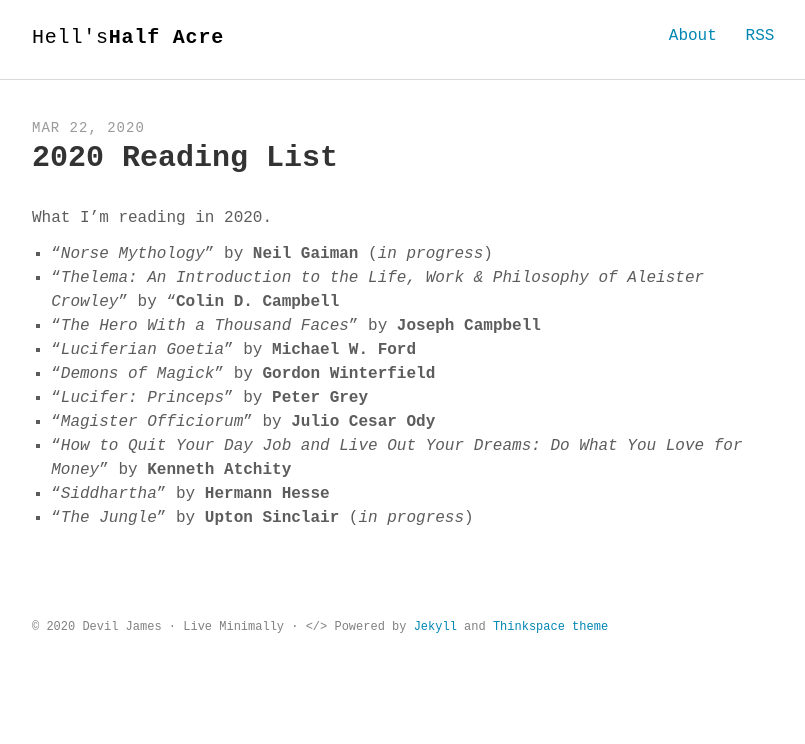
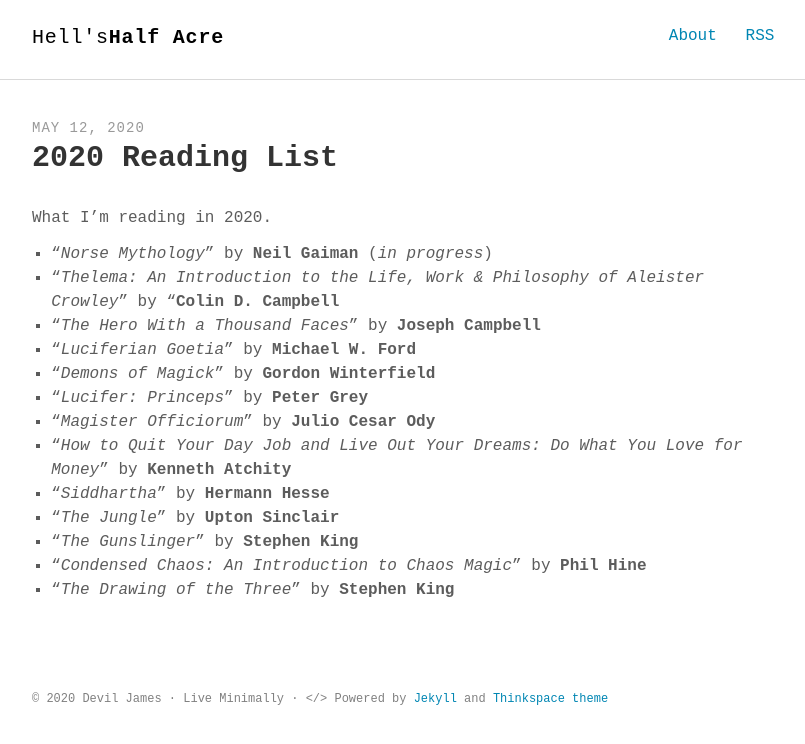
Before and after one commit to chevrenoire/chevrenoire.github.io, a Jekyll site: the page built from _posts/2020-05-12-Reading-List-2020.md, in a window 1280 px wide. Shown: the top 744 px of the page, without its empty margins (232-1037 px from the left). Built offline with Jekyll 4.4.1, drawn with Linux system fonts in a browser that asks for light colours; some web fonts are replaced.

Commit message:
updated reading list

```diff
--- a/_posts/2020-03-22-Reading-List-2020.md
+++ b/_posts/2020-05-12-Reading-List-2020.md
@@ -15,4 +15,7 @@
 7. "_Magister Officiorum_" by **Julio Cesar Ody**
 8. "_How to Quit Your Day Job and Live Out Your Dreams: Do What You Love for Money_" by **Kenneth Atchity**
 9. "_Siddhartha_" by **Hermann Hesse**
-10. "_The Jungle_" by **Upton Sinclair** (_in progress_)
+10. "_The Jungle_" by **Upton Sinclair**
+11. "_The Gunslinger_" by **Stephen King**
+12. "_Condensed Chaos: An Introduction to Chaos Magic_" by **Phil Hine**
+13. "_The Drawing of the Three_" by **Stephen King**
```
